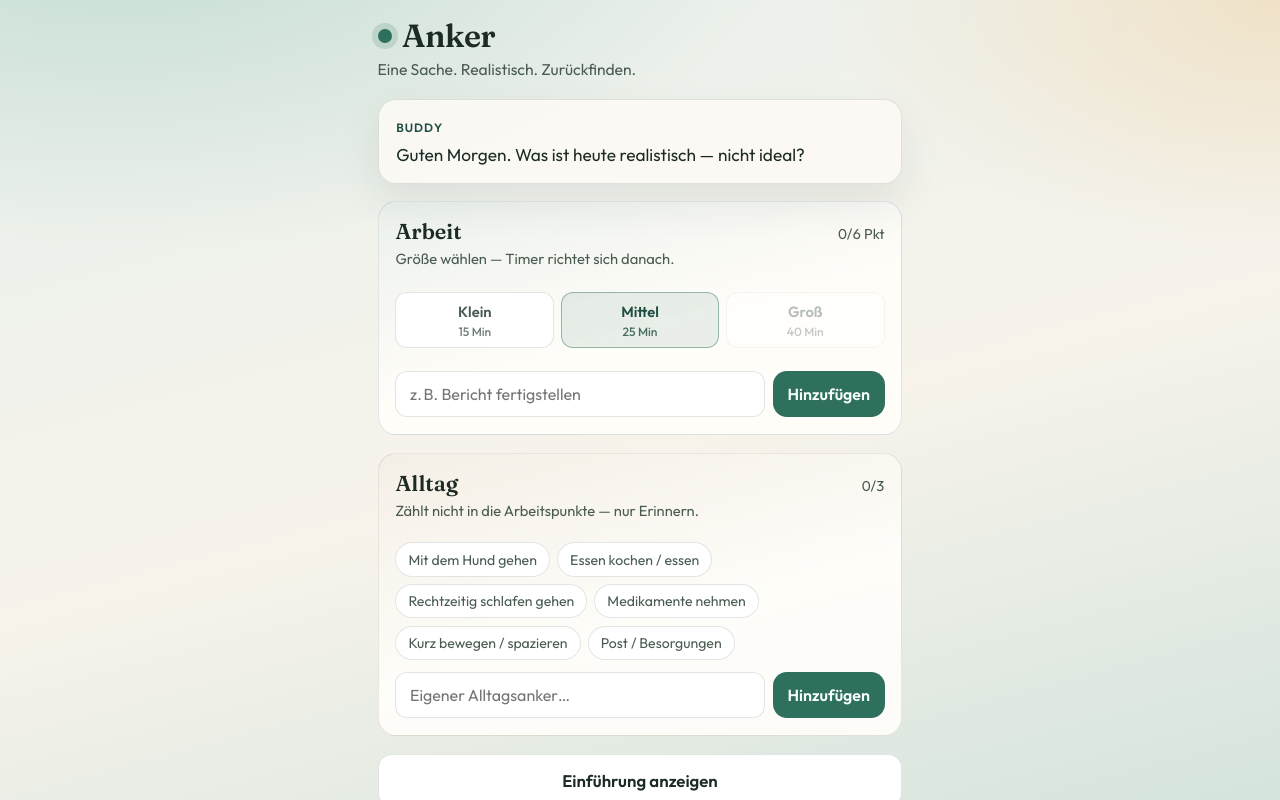
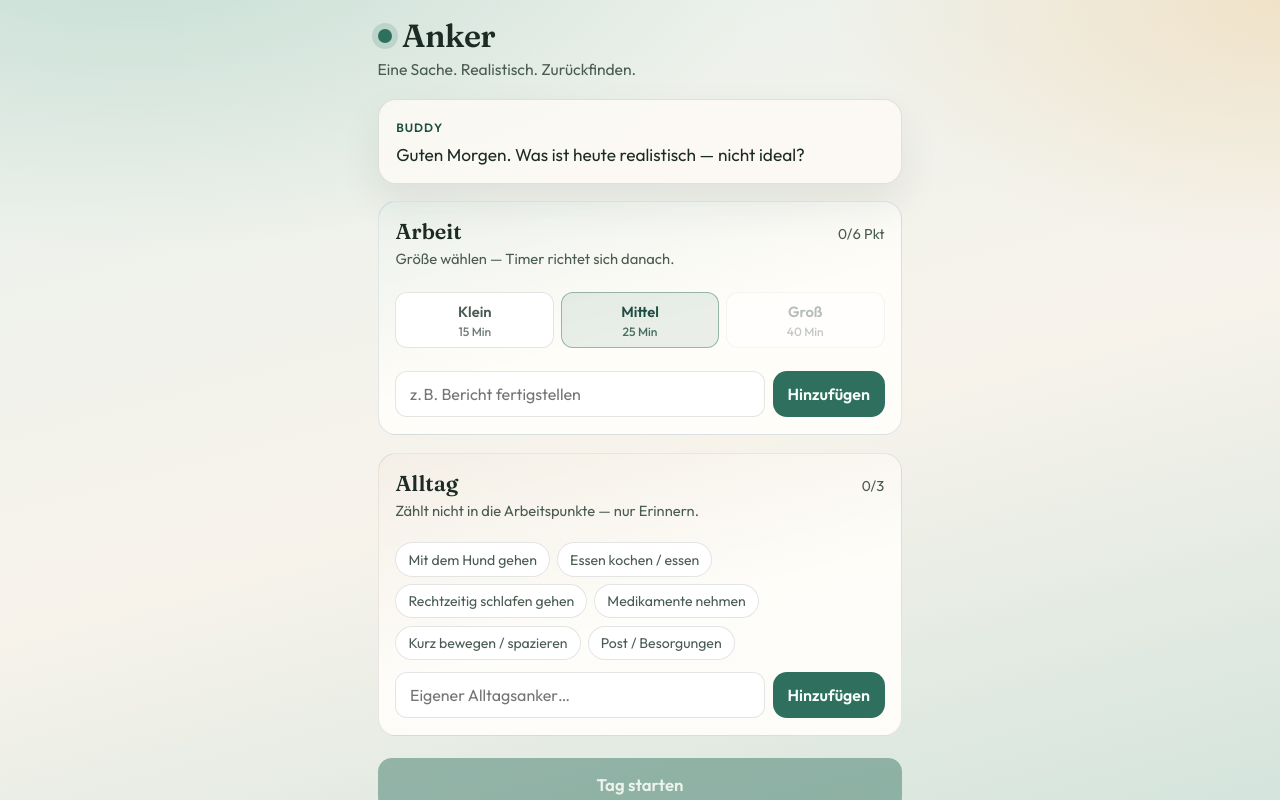
Before and after one commit to thomaspeters0476-droid/anker, a React (Vite) app: page / in a window 1280 px wide. Both pictures are taken after a click on the button "Überspringen". Shown: the top 800 px of the page. Built offline with nearby package versions, Linux system fonts and the light colour scheme.

Commit message:
Place the intro button below Start day.
Co-authored-by: Cursor <cursoragent@cursor.com>

```diff
--- a/src/screens/PlanScreen.tsx
+++ b/src/screens/PlanScreen.tsx
@@ -257,6 +257,15 @@ export function PlanScreen({ day, setDay, onShowIntro }: Props) {
         </div>
       )}
 
+      <button
+        type="button"
+        className="primary lg start-btn"
+        disabled={day.tasks.length === 0}
+        onClick={startDay}
+      >
+        Tag starten
+      </button>
+
       {onShowIntro && day.introButtonOnSurface && (
         <div className="intro-surface">
           <button
@@ -280,15 +289,6 @@ export function PlanScreen({ day, setDay, onShowIntro }: Props) {
           </label>
         </div>
       )}
-
-      <button
-        type="button"
-        className="primary lg start-btn"
-        disabled={day.tasks.length === 0}
-        onClick={startDay}
-      >
-        Tag starten
-      </button>
 
       <div className="plan-footer">
         <div className="cap-summary muted">
```
